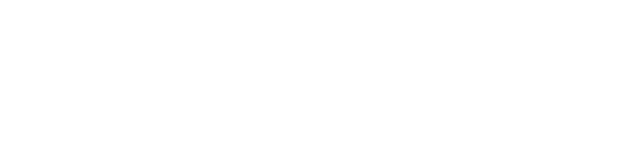
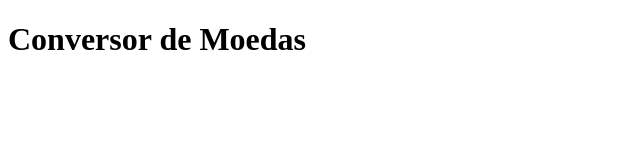
Before and after one commit to Bruno-Assumpcao-Motta/Conversor-de-moedas, a plain HTML site: page index.html in a window 1280 px wide. Shown: the whole page, without its empty margins (0-640 px from the left). Drawn offline with Linux system fonts and the light colour scheme.

Commit message:
Update index.html

```diff
--- a/index.html
+++ b/index.html
@@ -7,7 +7,7 @@
     <link rel="stylesheet" href="assets/css/style.css">
 </head>
 <body>
-
+    <h1>Conversor de Moedas</h1>
 
 
 
```
